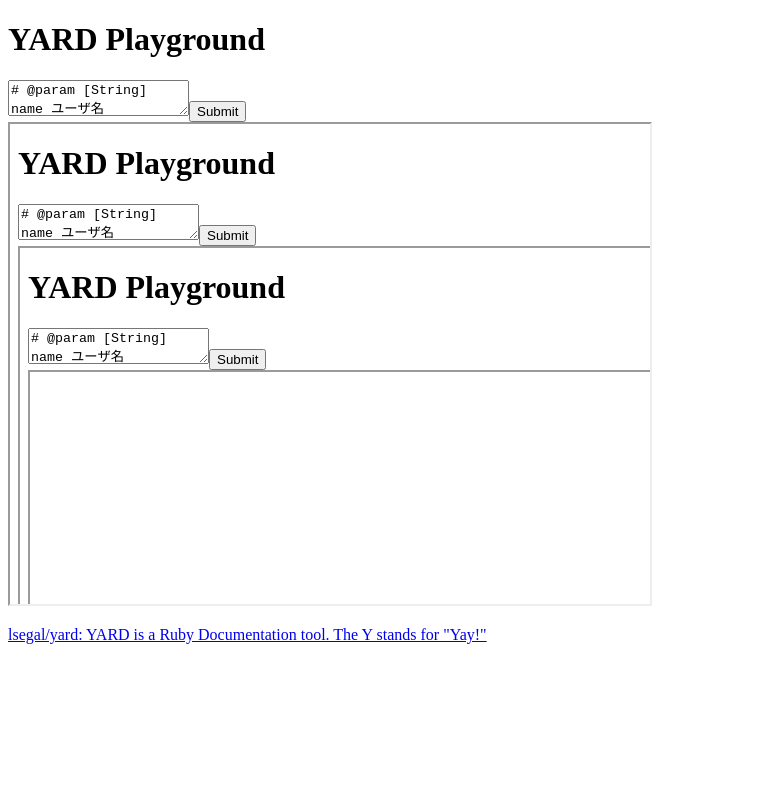
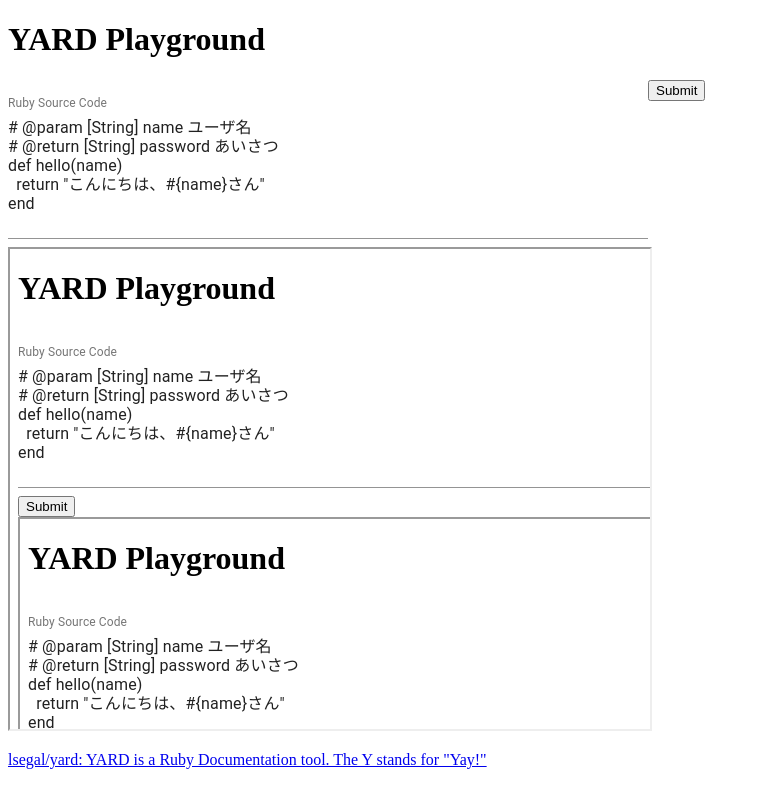
Before and after one commit to s2terminal/yard-playground, a Next.js app: page / in a window 1280 px wide. Shown: the whole page, without its empty margins (0-760 px from the left). Built offline with nearby package versions, Linux system fonts and the light colour scheme.

Commit message:
use TypeScript

```diff
--- /dev/null
+++ b/next.config.js
@@ -0,0 +1,4 @@
+const withTypescript = require('@zeit/next-typescript');
+module.exports = withTypescript({
+  /* config options here */
+});
--- a/package.json
+++ b/package.json
@@ -20,8 +20,11 @@
   },
   "homepage": "https://github.com/s2terminal/yard-playground#readme",
   "dependencies": {
+    "@material-ui/core": "^4.1.2",
+    "@zeit/next-typescript": "^1.1.1",
     "next": "^8.1.0",
     "react": "^16.8.6",
-    "react-dom": "^16.8.6"
+    "react-dom": "^16.8.6",
+    "typescript": "^3.5.2"
   }
 }
--- a/pages/index.jsx
+++ /dev/null
@@ -1,29 +0,0 @@
-const defaultRuby = `# @param [String] name ユーザ名
-# @return [String] password あいさつ
-def hello(name)
-  return "こんにちは、#{name}さん"
-end
-`;
-
-const sinatraOrigin = 'http://localhost:4567'
-
-function Home() {
-  return (
-    <>
-      <h1>YARD Playground</h1>
-      <form action={`${sinatraOrigin}/yard-push`}>
-        <textarea name="ruby" value={defaultRuby}></textarea>
-        <input type="submit" />
-      </form>
-
-      <iframe src={`${sinatraOrigin}/yard`} width="640" height="480"></iframe>
-
-      <p>
-        <a href="https://github.com/lsegal/yard">lsegal/yard: YARD is a Ruby Documentation tool. The Y stands for &quot;Yay!&quot;</a>
-      </p>
-    </>
-  );
-
-}
-
-export default Home;
--- /dev/null
+++ b/pages/index.tsx
@@ -0,0 +1,56 @@
+import TextField from '@material-ui/core/TextField';
+import * as React from 'react';
+
+const defaultRuby = `# @param [String] name ユーザ名
+# @return [String] password あいさつ
+def hello(name)
+  return "こんにちは、#{name}さん"
+end
+`;
+const sinatraOrigin = 'http://localhost:4567';
+
+interface State {
+  ruby: string
+}
+
+class Index extends React.Component<any, State> {
+  constructor(props) {
+    super(props);
+    this.state = {ruby: defaultRuby};
+    this.handleChange = this.handleChange.bind(this);
+  }
+
+  handleChange(event) {
+    this.setState({ruby: event.target.value});
+  };
+
+  render() {
+    return (
+      <>
+        <h1>YARD Playground</h1>
+        <form action={`${sinatraOrigin}/yard-push`}>
+          <TextField
+            id="textfield-ruby"
+            name="ruby"
+            label="Ruby Source Code"
+            multiline
+            style={ {width: "640px"} }
+            value={this.state.ruby}
+            margin="normal"
+            onChange={this.handleChange}
+
+          />
+          <input type="submit" />
+        </form>
+
+        <iframe src={`${sinatraOrigin}/yard`} width="640" height="480"></iframe>
+
+        <p>
+          <a href="https://github.com/lsegal/yard">lsegal/yard: YARD is a Ruby Documentation tool. The Y stands for &quot;Yay!&quot;</a>
+        </p>
+      </>
+    );
+  }
+}
+
+export default Index;
```
Also changed, not shown: tsconfig.json (added, +63 -0 lines), .babelrc (added), 1 other file (tests, documents, lock files or other folders).
